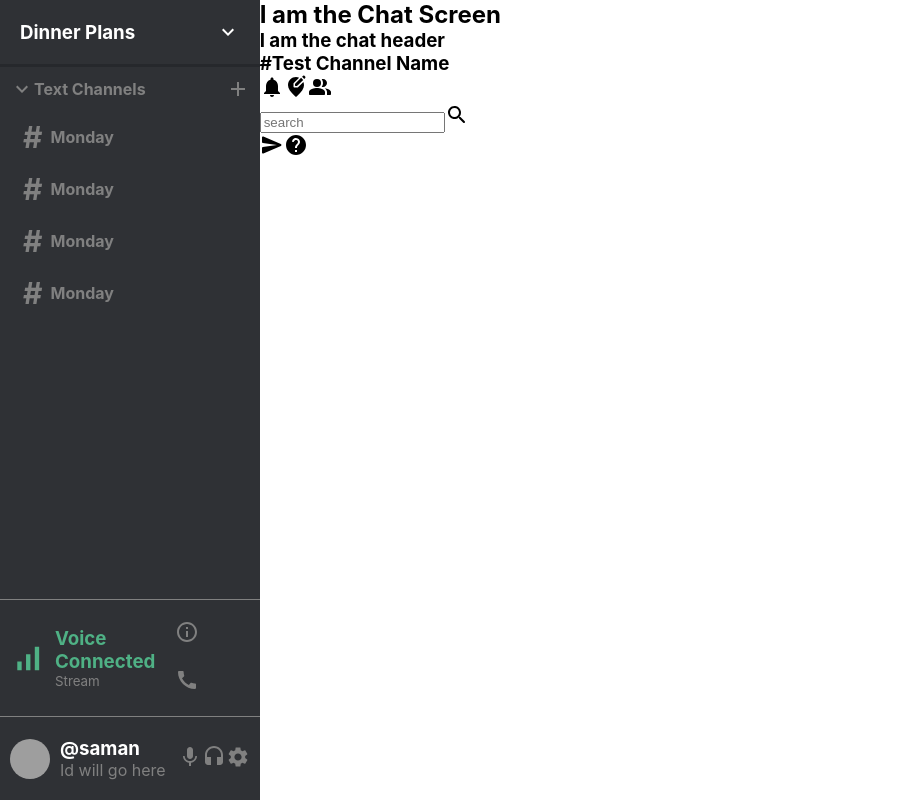
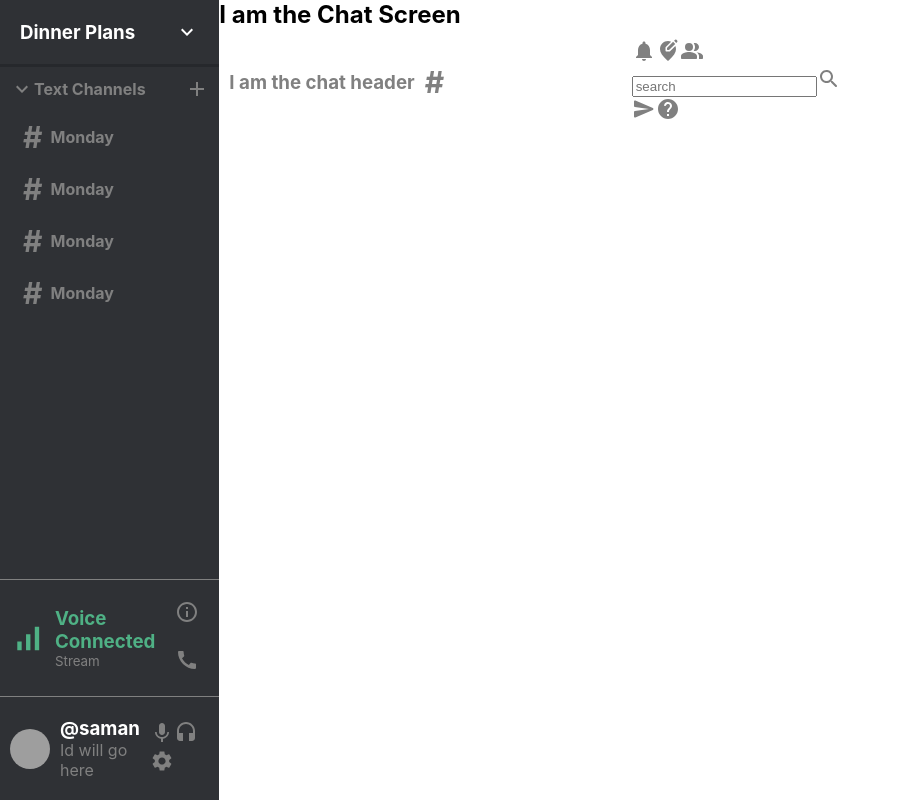
Before and after one commit to samanbatool08/discord-imessaging, a React (Create React App) app in the folder discord-app/: page / in a window 1280 px wide. Shown: the whole page, without its empty margins (0-900 px from the left). Built offline with nearby package versions, Linux system fonts and the light colour scheme; grey boxes are pictures that could not be loaded.

Commit message:
slight styling chat header

```diff
--- a/discord-app/src/ChatHeader.css
+++ b/discord-app/src/ChatHeader.css
@@ -0,0 +1,19 @@
+.chatHeader {
+    display: flex;
+    justify-content: space-between;
+    align-items: center;
+    color: gray;
+    padding: 10px;
+}
+
+.chatHeader__hash {
+    color: gray;
+    font-size: 30px;
+    padding: 10px;
+}
+
+.chatHeader__left > h3 {
+    display: flex;
+    align-items: center;
+    color: white;
+}
--- a/discord-app/src/ChatHeader.js
+++ b/discord-app/src/ChatHeader.js
@@ -10,7 +10,7 @@
 
 function ChatHeader() {
     return (
-        <div>
+        <div className='chatHeader'>
             <h3>I am the chat header</h3>
             <div className='chatHeader__left'>
                 <h3>
```
